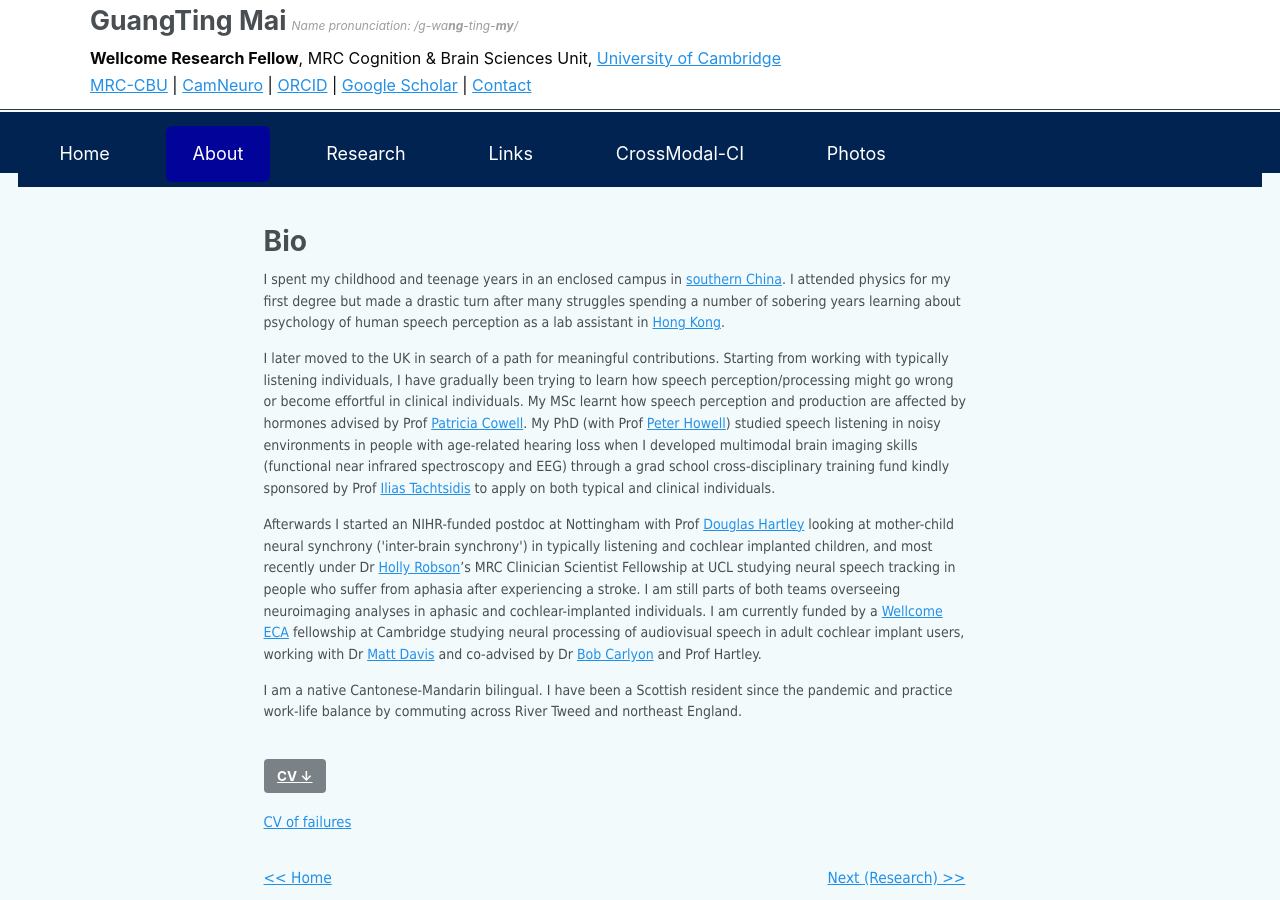
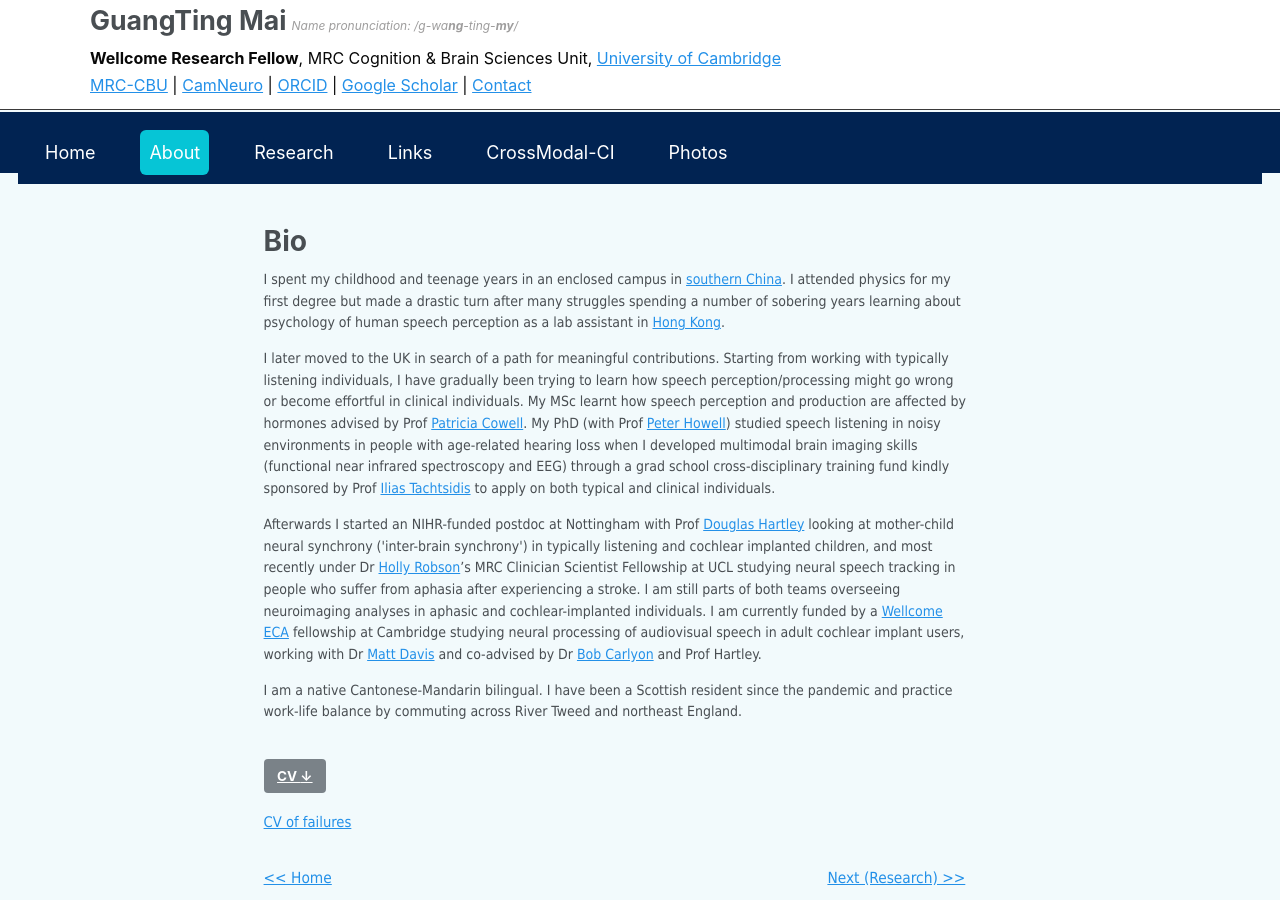
Before and after one commit to guangtingmai/guangtingmai.github.io, a Jekyll site: the page built from _pages/bio.html, in a window 1280 px wide and 900 px high. Built offline with Jekyll 4.4.1, drawn with Linux system fonts in a browser that asks for light colours.

Commit message:
Update custom.scss

```diff
--- a/_sass/custom.scss
+++ b/_sass/custom.scss
@@ -129,15 +129,11 @@ div.navigation-row span {
 .masthead__menu-item {
   position: sticky;      /* enable positional adjustment */
   text-align: left !important; /* align text left */
-  padding: 0.3rem 0.3rem !important;
+  padding: 0.5rem 0.5rem !important;
   margin: 0 0.5rem !important;   /* controls distance between items */
 }
-.masthead__menu-item > a {
-  display: block !important;
-  padding: 0.8rem 1.5rem !important;   /* increase this to make background larger */
-}
 .masthead__menu-item.active > a {
-  background-color: #020499 !important;
+  background-color: #06c5d6 !important;
   border-radius: 6px !important;
 }
 .masthead {
```
